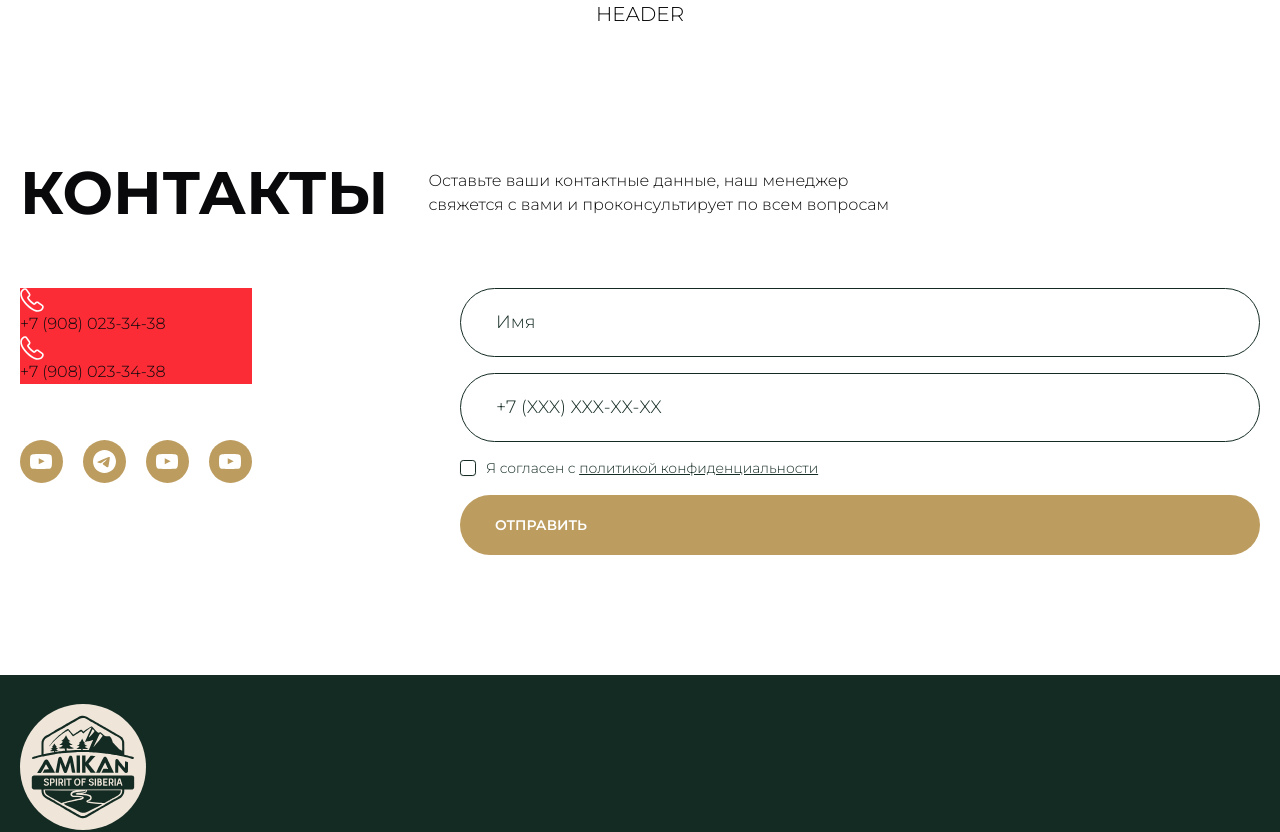
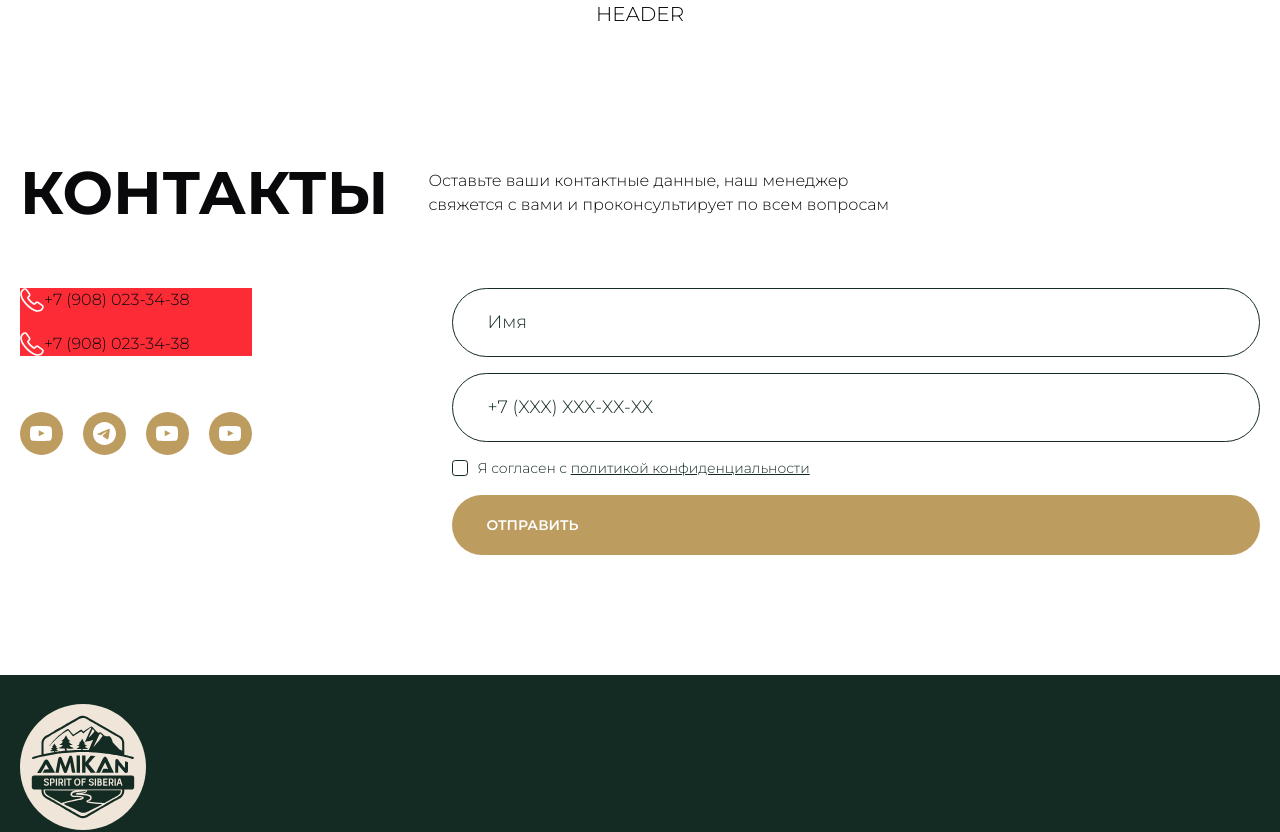
Before and after one commit to maxter-krsk/amikan-sibiria, a Next.js app: page / in a window 1280 px wide. Shown: the top 832 px of the page. Built offline with nearby package versions, Linux system fonts and the light colour scheme.

Commit message:
feat: растянул форму во всю ширину

```diff
--- a/src/app/components/sections/Contacts/Contacts.tsx
+++ b/src/app/components/sections/Contacts/Contacts.tsx
@@ -11,18 +11,19 @@ export default function Contacts() {
         <div className="flex flex-col items-end md:items-center md:flex-row md:gap-[2.5rem] mb-[3.12rem]">
           <h1 className={`${t["heading"]} uppercase font-bold`}>Контакты</h1>
           <caption className="text-right md:text-left">
-            Оставьте ваши контактные данные, наш менеджер<br/>
+            Оставьте ваши контактные данные, наш менеджер
+            <br />
             свяжется с вами и проконсультирует по всем вопросам
           </caption>
         </div>
-        <div className="flex justify-between">
+        <div className="flex gap-[12.5rem]">
           <div className="flex flex-col gap-[3.5rem]">
-            <div className="bg-red-500 gap-[1.25rem]">
-              <Link className="bg-red-500" href="tel:+79080233438">
+            <div className="bg-red-500 flex flex-col gap-[1.25rem]">
+              <Link className="bg-red-500 inline-flex" href="tel:+79080233438">
                 <PhoneIcon />
                 +7 (908) 023-34-38
               </Link>
-              <Link className="bg-red-500" href="tel:+79080233438">
+              <Link className="bg-red-500 inline-flex" href="tel:+79080233438">
                 <PhoneIcon />
                 +7 (908) 023-34-38
               </Link>
@@ -78,7 +79,9 @@ export default function Contacts() {
               </li>
             </ul>
           </div>
-          <ContactsForm />
+          <div className="flex-1 min-w-0">
+            <ContactsForm />
+          </div>
         </div>
       </div>
     </section>
--- a/src/app/components/sections/Contacts/ContactsForm.tsx
+++ b/src/app/components/sections/Contacts/ContactsForm.tsx
@@ -5,9 +5,8 @@ import { Checkbox } from "@/components/ui/checkbox";
 
 export default function ContactsForm() {
   return (
-    <div>
     <form
-        className={`${t["body-lg"]} flex flex-col gap-4 text-darkGreen min-w-[100vh]`}
+      className={`${t["body-lg"]} flex flex-col gap-4 text-darkGreen w-full`}
     >
       <input
         className="bg-transparent md:py-[1.25rem] md:pl-[2.18rem] border border-darkGreen rounded-[3.12rem] py-[0.93rem] pl-[1.87rem]"
@@ -37,6 +36,5 @@ export default function ContactsForm() {
       </div>
       <Button type="submit">Отправить</Button>
     </form>
-    </div>
   );
 }
```
Lines whose indentation alone changed are shown as unchanged.
